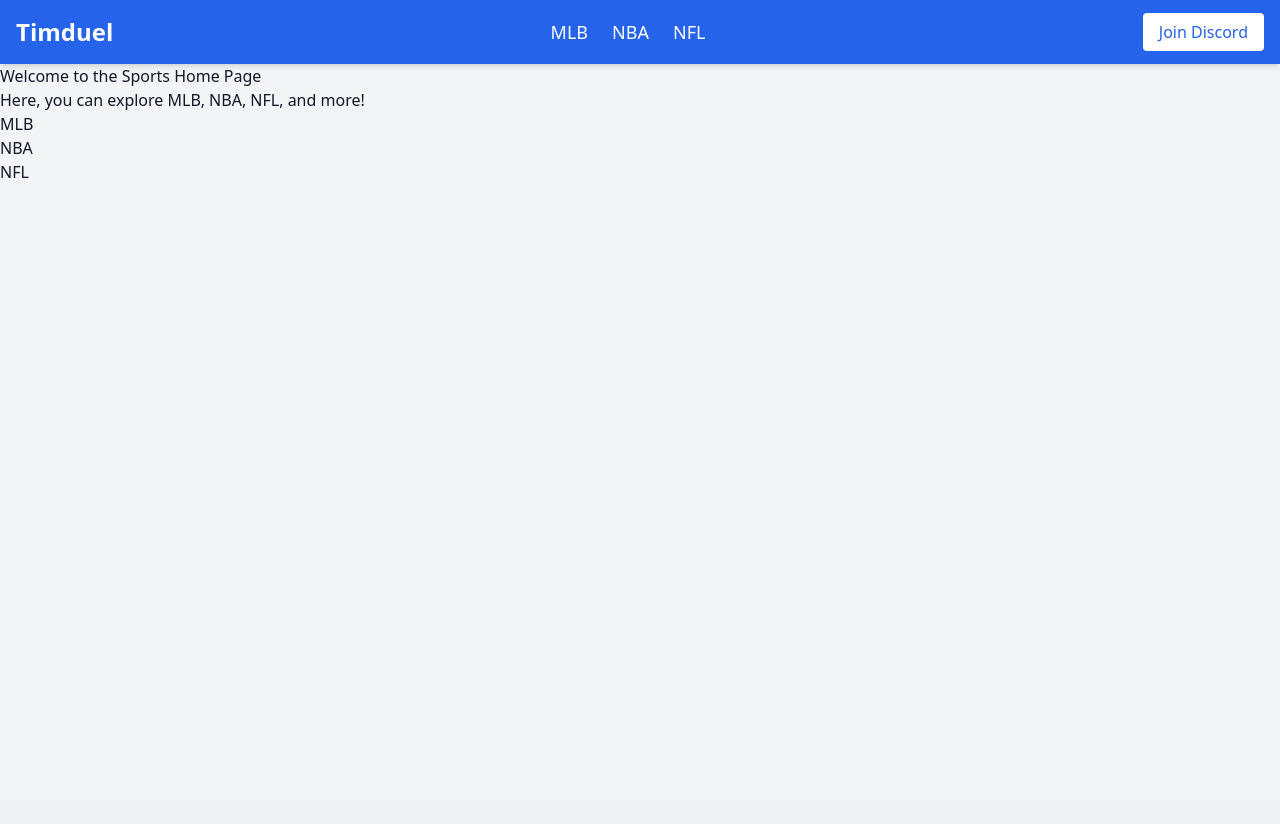
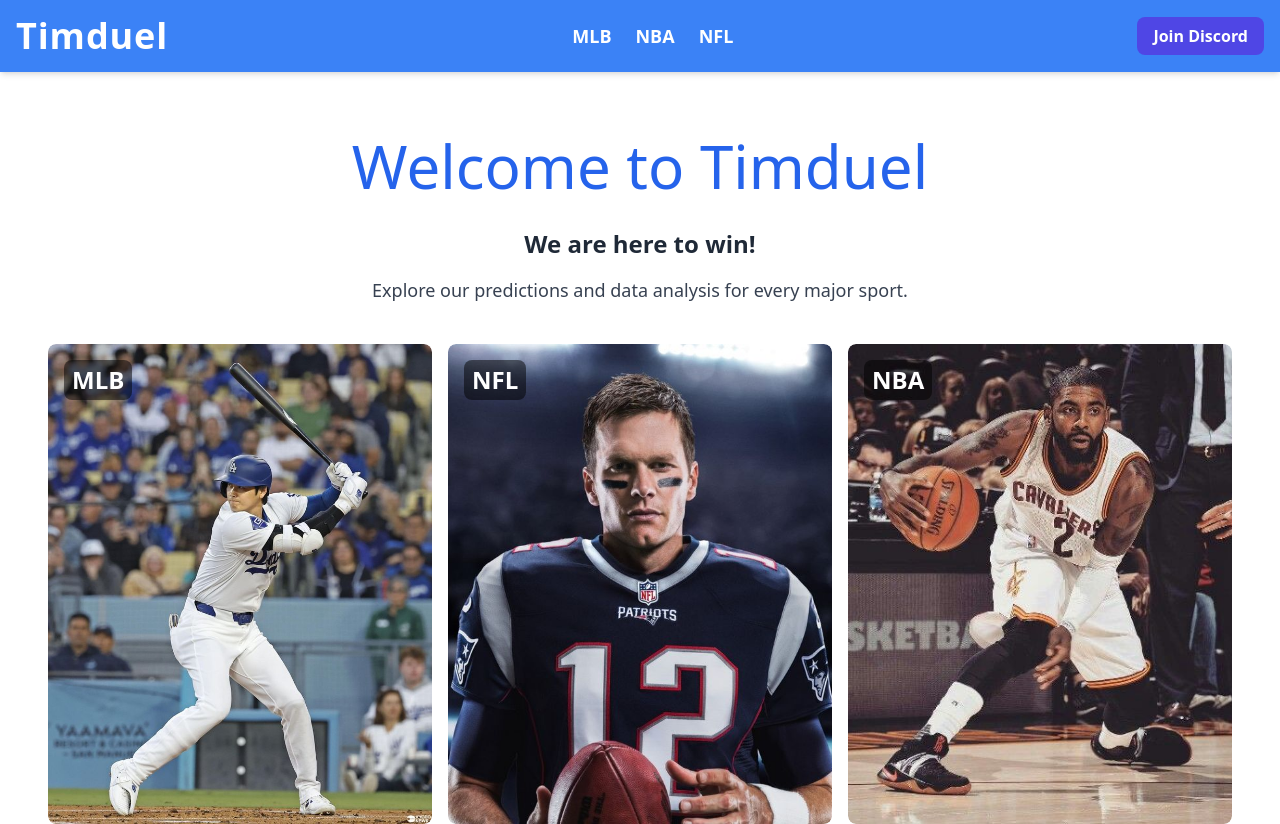
Before and after one commit to tim50687/Timduel_Stats, a Flask app: page / in a window 1280 px wide. Before the commit the page ends 178 px from the top, so only its background shows below. Run offline with Flask 3, Linux system fonts and the light colour scheme.

Commit message:
Add image to home page

```diff
--- a/static/css/output.css
+++ b/static/css/output.css
@@ -592,21 +592,91 @@ video {
   position: static;
 }
 
+.absolute {
+  position: absolute;
+}
+
+.relative {
+  position: relative;
+}
+
+.left-4 {
+  left: 1rem;
+}
+
+.top-4 {
+  top: 1rem;
+}
+
+.z-10 {
+  z-index: 10;
+}
+
 .mx-auto {
   margin-left: auto;
   margin-right: auto;
+}
+
+.mb-10 {
+  margin-bottom: 2.5rem;
+}
+
+.mb-4 {
+  margin-bottom: 1rem;
+}
+
+.mb-8 {
+  margin-bottom: 2rem;
+}
+
+.mt-16 {
+  margin-top: 4rem;
+}
+
+.mt-8 {
+  margin-top: 2rem;
+}
+
+.block {
+  display: block;
 }
 
 .flex {
   display: flex;
 }
 
+.h-96 {
+  height: 24rem;
+}
+
+.h-full {
+  height: 100%;
+}
+
+.w-96 {
+  width: 24rem;
+}
+
+.w-full {
+  width: 100%;
+}
+
 .items-center {
   align-items: center;
 }
 
+.justify-center {
+  justify-content: center;
+}
+
 .justify-between {
   justify-content: space-between;
+}
+
+.space-x-4 > :not([hidden]) ~ :not([hidden]) {
+  --tw-space-x-reverse: 0;
+  margin-right: calc(1rem * var(--tw-space-x-reverse));
+  margin-left: calc(1rem * calc(1 - var(--tw-space-x-reverse)));
 }
 
 .space-x-6 > :not([hidden]) ~ :not([hidden]) {
@@ -615,18 +685,27 @@ video {
   margin-left: calc(1.5rem * calc(1 - var(--tw-space-x-reverse)));
 }
 
-.rounded {
-  border-radius: 0.25rem;
+.overflow-hidden {
+  overflow: hidden;
 }
 
-.bg-blue-600 {
-  --tw-bg-opacity: 1;
-  background-color: rgb(37 99 235 / var(--tw-bg-opacity));
+.rounded-lg {
+  border-radius: 0.5rem;
 }
 
-.bg-gray-100 {
+.bg-black {
   --tw-bg-opacity: 1;
-  background-color: rgb(243 244 246 / var(--tw-bg-opacity));
+  background-color: rgb(0 0 0 / var(--tw-bg-opacity));
+}
+
+.bg-blue-500 {
+  --tw-bg-opacity: 1;
+  background-color: rgb(59 130 246 / var(--tw-bg-opacity));
+}
+
+.bg-indigo-600 {
+  --tw-bg-opacity: 1;
+  background-color: rgb(79 70 229 / var(--tw-bg-opacity));
 }
 
 .bg-white {
@@ -634,8 +713,26 @@ video {
   background-color: rgb(255 255 255 / var(--tw-bg-opacity));
 }
 
+.bg-opacity-50 {
+  --tw-bg-opacity: 0.5;
+}
+
+.object-cover {
+  -o-object-fit: cover;
+     object-fit: cover;
+}
+
+.p-0 {
+  padding: 0px;
+}
+
 .p-4 {
   padding: 1rem;
+}
+
+.px-2 {
+  padding-left: 0.5rem;
+  padding-right: 0.5rem;
 }
 
 .px-4 {
@@ -643,14 +740,38 @@ video {
   padding-right: 1rem;
 }
 
+.py-1 {
+  padding-top: 0.25rem;
+  padding-bottom: 0.25rem;
+}
+
 .py-2 {
   padding-top: 0.5rem;
   padding-bottom: 0.5rem;
 }
 
+.text-center {
+  text-align: center;
+}
+
 .text-2xl {
   font-size: 1.5rem;
   line-height: 2rem;
+}
+
+.text-4xl {
+  font-size: 2.25rem;
+  line-height: 2.5rem;
+}
+
+.text-5xl {
+  font-size: 3rem;
+  line-height: 1;
+}
+
+.text-6xl {
+  font-size: 3.75rem;
+  line-height: 1;
 }
 
 .text-lg {
@@ -662,9 +783,31 @@ video {
   font-weight: 700;
 }
 
+.font-extrabold {
+  font-weight: 800;
+}
+
+.font-semibold {
+  font-weight: 600;
+}
+
+.tracking-wide {
+  letter-spacing: 0.025em;
+}
+
 .text-blue-600 {
   --tw-text-opacity: 1;
   color: rgb(37 99 235 / var(--tw-text-opacity));
+}
+
+.text-gray-700 {
+  --tw-text-opacity: 1;
+  color: rgb(55 65 81 / var(--tw-text-opacity));
+}
+
+.text-gray-800 {
+  --tw-text-opacity: 1;
+  color: rgb(31 41 55 / var(--tw-text-opacity));
 }
 
 .text-gray-900 {
@@ -683,11 +826,48 @@ video {
   box-shadow: var(--tw-ring-offset-shadow, 0 0 #0000), var(--tw-ring-shadow, 0 0 #0000), var(--tw-shadow);
 }
 
-.hover\:bg-gray-200:hover {
+.transition-all {
+  transition-property: all;
+  transition-timing-function: cubic-bezier(0.4, 0, 0.2, 1);
+  transition-duration: 150ms;
+}
+
+.transition-colors {
+  transition-property: color, background-color, border-color, text-decoration-color, fill, stroke;
+  transition-timing-function: cubic-bezier(0.4, 0, 0.2, 1);
+  transition-duration: 150ms;
+}
+
+.transition-transform {
+  transition-property: transform;
+  transition-timing-function: cubic-bezier(0.4, 0, 0.2, 1);
+  transition-duration: 150ms;
+}
+
+.duration-300 {
+  transition-duration: 300ms;
+}
+
+.ease-in-out {
+  transition-timing-function: cubic-bezier(0.4, 0, 0.2, 1);
+}
+
+.hover\:scale-105:hover {
+  --tw-scale-x: 1.05;
+  --tw-scale-y: 1.05;
+  transform: translate(var(--tw-translate-x), var(--tw-translate-y)) rotate(var(--tw-rotate)) skewX(var(--tw-skew-x)) skewY(var(--tw-skew-y)) scaleX(var(--tw-scale-x)) scaleY(var(--tw-scale-y));
+}
+
+.hover\:bg-indigo-700:hover {
   --tw-bg-opacity: 1;
-  background-color: rgb(229 231 235 / var(--tw-bg-opacity));
+  background-color: rgb(67 56 202 / var(--tw-bg-opacity));
 }
 
 .hover\:underline:hover {
   text-decoration-line: underline;
 }
+
+.hover\:brightness-110:hover {
+  --tw-brightness: brightness(1.1);
+  filter: var(--tw-blur) var(--tw-brightness) var(--tw-contrast) var(--tw-grayscale) var(--tw-hue-rotate) var(--tw-invert) var(--tw-saturate) var(--tw-sepia) var(--tw-drop-shadow);
+}
--- a/tailwind.config.js
+++ b/tailwind.config.js
@@ -1,8 +1,9 @@
 /** @type {import('tailwindcss').Config} */
 module.exports = {
-  content: ["./templates/**/*.{html,js}"],
+  content: ["./templates/*.{html,js}"],
   theme: {
     extend: {},
   },
+  safelist: ["text-4xl", "text-5xl"],
   plugins: [],
 };
--- a/templates/home.html
+++ b/templates/home.html
@@ -3,6 +3,11 @@
   <head>
     <meta charset="UTF-8" />
     <meta name="viewport" content="width=device-width, initial-scale=1.0" />
+    <!-- Include Google Fonts -->
+    <link
+      href="https://fonts.googleapis.com/css2?family=Anton&family=Oswald:wght@400;600&display=swap"
+      rel="stylesheet"
+    />
     <!-- Include external resources like css -->
     <link
       href="{{ url_for('static', filename='css/output.css') }}"
@@ -10,38 +15,91 @@
     />
     <title>Home Page</title>
   </head>
-  <body class="bg-gray-100 text-gray-900">
-    <nav class="bg-blue-600 p-4 shadow-md">
+  <body class="bg-white text-gray-900 font-oswald">
+    <nav class="bg-blue-500 p-4 shadow-md">
       <div class="container mx-auto flex justify-between items-center">
-        <div class="text-white text-2xl font-bold">Timduel</div>
+        <div
+          class="text-white text-4xl font-anton font-extrabold tracking-wide"
+        >
+          Timduel
+        </div>
 
         <ul class="flex space-x-6 text-white text-lg">
-          <li><a href="/mlb" class="hover:underline">MLB</a></li>
-          <li><a href="/nba" class="hover:underline">NBA</a></li>
-          <li><a href="/nfl" class="hover:underline">NFL</a></li>
+          <li><a href="/mlb" class="hover:underline font-bold">MLB</a></li>
+          <li><a href="/nba" class="hover:underline font-bold">NBA</a></li>
+          <li><a href="/nfl" class="hover:underline font-bold">NFL</a></li>
         </ul>
 
         <div>
           <a
             href="https://discord.gg/CAANVsQ5"
             target="_blank"
-            class="bg-white text-blue-600 py-2 px-4 rounded hover:bg-gray-200"
+            class="bg-indigo-600 text-white py-2 px-4 rounded-lg hover:bg-indigo-700 transition-colors duration-300 ease-in-out font-bold"
           >
             Join Discord
           </a>
         </div>
       </div>
     </nav>
-    <h1>Welcome to the Sports Home Page</h1>
-    <p>Here, you can explore MLB, NBA, NFL, and more!</p>
 
-    <nav>
-      <ul>
-        <li><a href="/mlb">MLB</a></li>
-        <li><a href="/nba">NBA</a></li>
-        <li><a href="/nfl">NFL</a></li>
-        <!-- Add more sports links here -->
-      </ul>
+    <h1 class="text-6xl font-anton text-center text-blue-600 mt-16 mb-8">
+      Welcome to Timduel
+    </h1>
+
+    <p class="text-2xl font-semibold text-gray-800 text-center mb-4">
+      <span class="text-black-600">We are here to win!</span>
+    </p>
+
+    <p class="text-lg text-gray-700 text-center mb-10">
+      Explore our predictions and data analysis for every major sport.
+    </p>
+
+    <nav class="flex justify-center space-x-4 mt-8">
+      <a
+        href="/mlb"
+        class="relative block text-white text-center p-0 w-96 h-8/12 rounded-lg overflow-hidden transition-all"
+      >
+        <div
+          class="absolute top-4 left-4 text-2xl font-bold text-white z-10 bg-black bg-opacity-50 px-2 py-1 rounded-lg"
+        >
+          MLB
+        </div>
+        <img
+          src="/static/images/Shohei.jpeg"
+          alt="Shohei"
+          class="w-full h-full object-cover rounded-lg transition-transform duration-300 hover:scale-105 hover:brightness-110"
+        />
+      </a>
+      <a
+        href="#"
+        class="relative block text-white text-center p-0 w-96 h-8/12 rounded-lg overflow-hidden transition-all"
+      >
+        <div
+          class="absolute top-4 left-4 text-2xl font-bold text-white z-10 bg-black bg-opacity-50 px-2 py-1 rounded-lg"
+        >
+          NFL
+        </div>
+        <img
+          src="/static/images/Tom.jpeg"
+          alt="Tom"
+          class="w-full h-full object-cover rounded-lg transition-transform duration-300 hover:scale-105 hover:brightness-110"
+        />
+      </a>
+      <a
+        href="#"
+        class="relative block text-white text-center p-0 w-96 h-8/12 rounded-lg overflow-hidden transition-all"
+      >
+        <div
+          class="absolute top-4 left-4 text-2xl font-bold text-white z-10 bg-black bg-opacity-50 px-2 py-1 rounded-lg"
+        >
+          NBA
+        </div>
+        <img
+          src="/static/images/Kyrie.jpeg"
+          alt="Kyrie"
+          class="w-full h-full object-cover rounded-lg transition-transform duration-300 hover:scale-105 hover:brightness-110"
+        />
+      </a>
     </nav>
   </body>
 </html>
```
Also changed, not shown: README.md, static/images/Kyrie.jpeg (added), static/images/Shohei.jpeg (added), static/images/Tom.jpeg (added).
